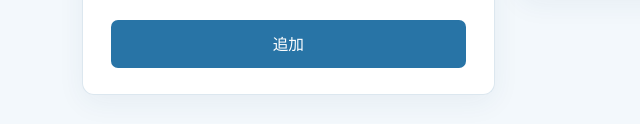
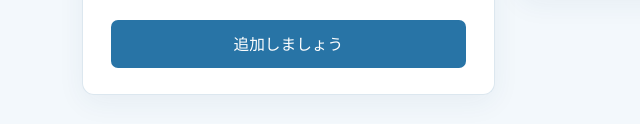
Before and after one commit to CCS-zozs/kakeibo-page, a plain HTML site: page index.html in a window 1280 px wide. Shown: the part 692-816 px from the top of the page, 0-640 px from the left. Drawn offline with Linux system fonts and the light colour scheme.

Commit message:
登録ボタンの文言を修正

```diff
--- a/index.html
+++ b/index.html
@@ -63,7 +63,7 @@
               required
             />
           </p>
-          <button type="submit">追加</button>
+          <button type="submit">追加しましょう</button>
         </form>
       </section>
 
```
